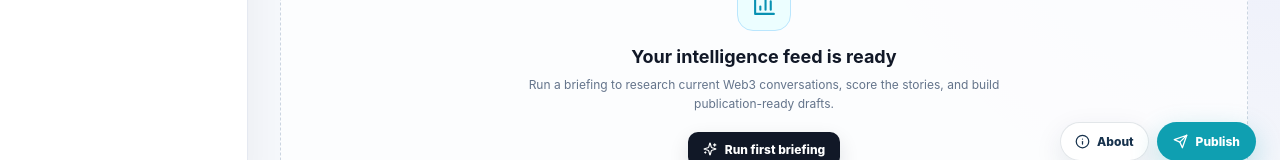
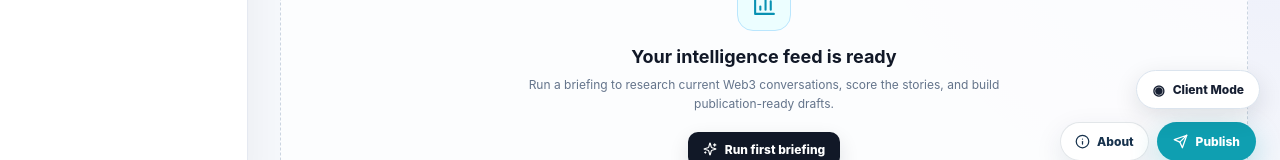
Before and after one commit to bhatnaieem/Content-Agent-, a Next.js app: page / in a window 1280 px wide. Shown: the part 615-775 px from the top of the page. Built offline with nearby package versions, Linux system fonts and the light colour scheme.

Commit message:
Expose Client Mode in global navigation

```diff
--- a/app/layout.tsx
+++ b/app/layout.tsx
@@ -2,6 +2,7 @@ import type { Metadata } from "next";
 import "./globals.css";
 import "./light-theme.css";
 import PublishNav from "./publish-nav";
+import ClientNav from "./client-nav";
 
 export const metadata: Metadata = {
   title: "CryptoPulse AI Dashboard",
@@ -17,6 +18,7 @@ export default function RootLayout({
     <html lang="en">
       <body>
         {children}
+        <ClientNav />
         <PublishNav />
       </body>
     </html>
```
